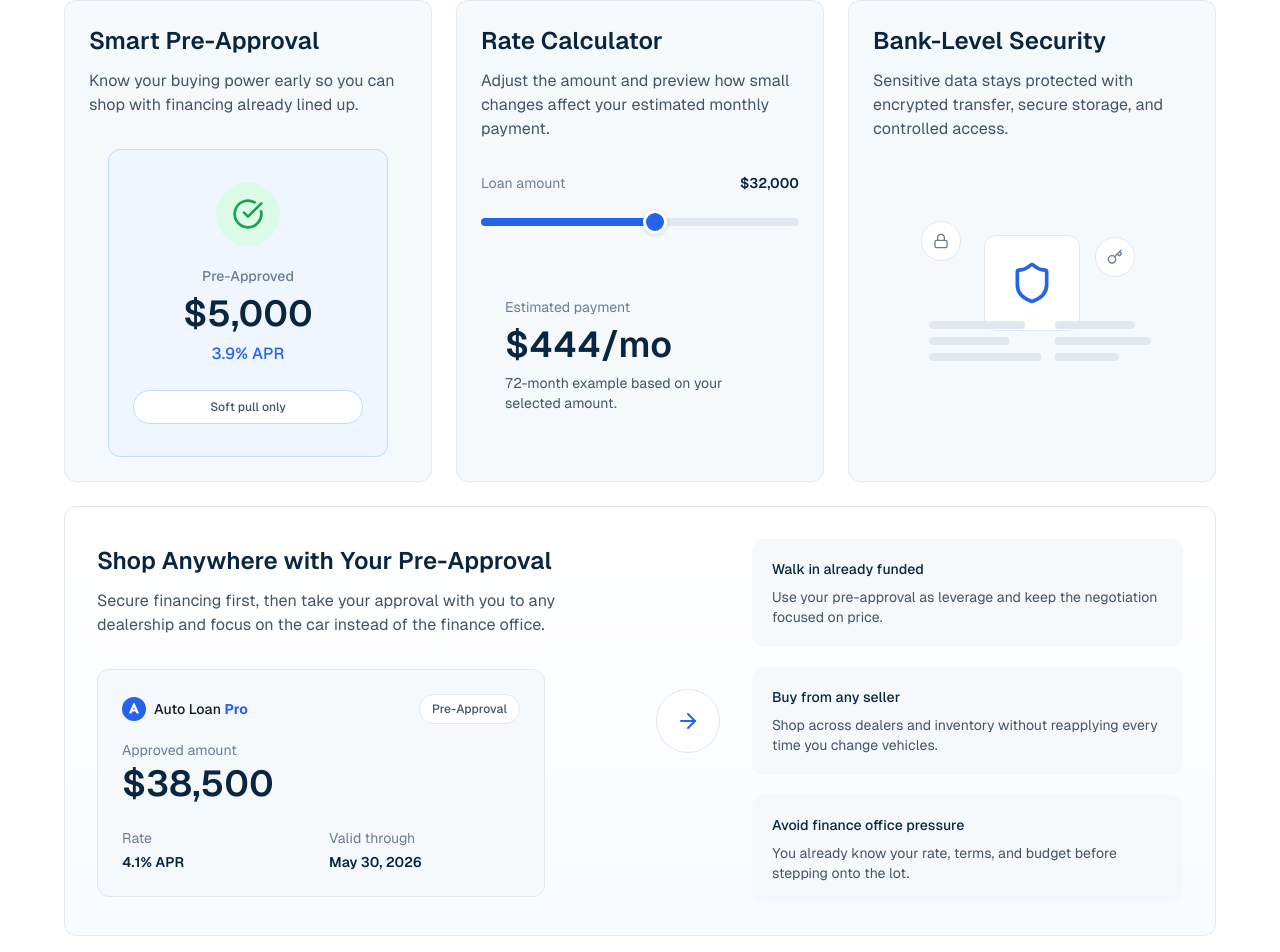
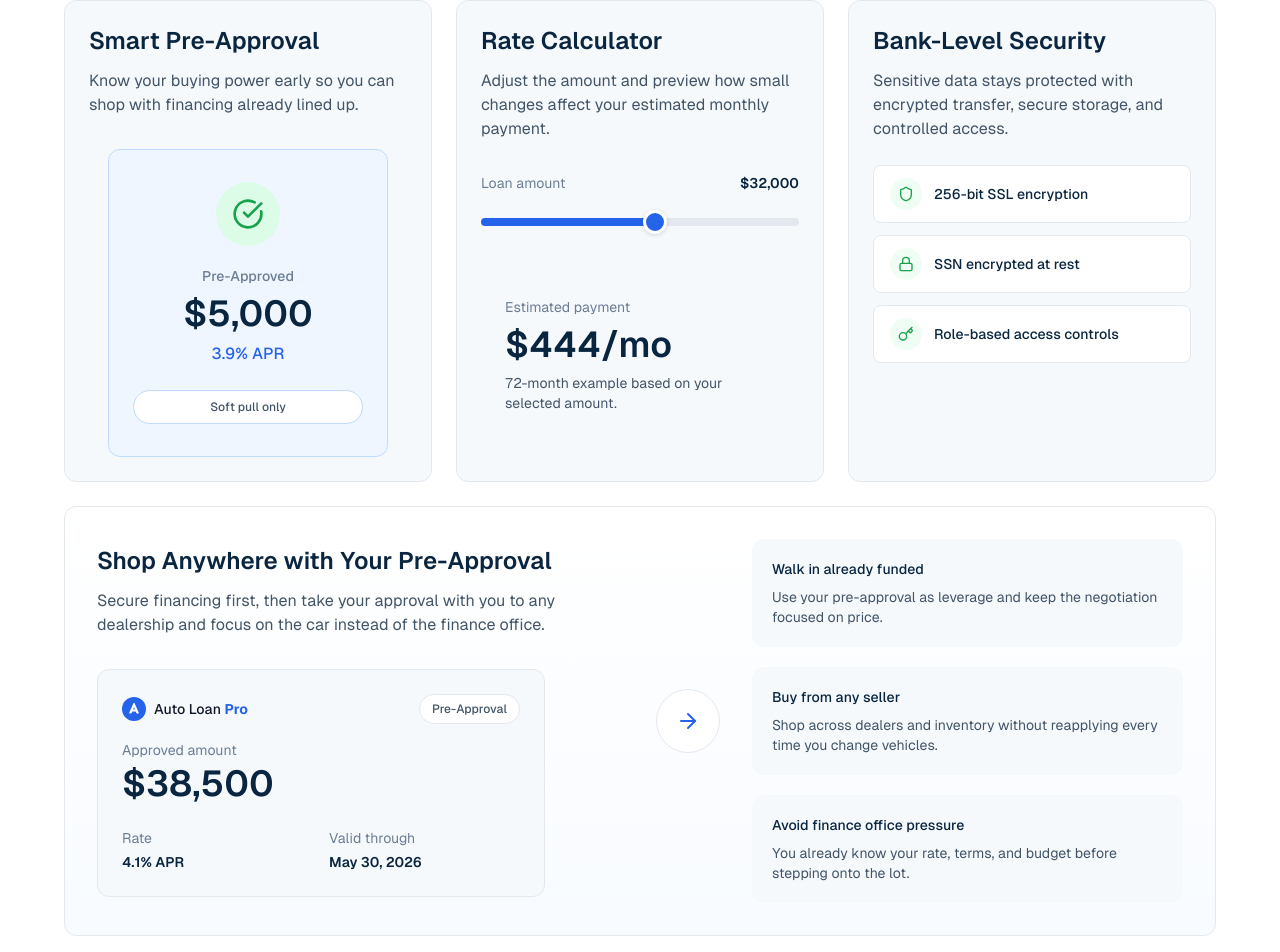
Before and after one commit to zurcxads/car-loan-pro, a Next.js app: page / in a window 1280 px wide. Shown: the part 2014-2966 px from the top of the page. Built offline with nearby package versions, Linux system fonts and the light colour scheme.

Commit message:
fix: replace security placeholder mockup with concrete checklist items

```diff
--- a/src/app/HomePageClient.tsx
+++ b/src/app/HomePageClient.tsx
@@ -345,26 +345,24 @@ const ApprovalMockup = memo(function ApprovalMockup() {
 
 const SecurityMockup = memo(function SecurityMockup() {
   return (
-    <div className="relative mt-8 flex min-h-[220px] items-center justify-center [will-change:transform]">
-      <div className="absolute left-1/2 top-1/2 h-40 w-40 -translate-x-1/2 -translate-y-1/2 rounded-full bg-[#F6F9FC]" />
-      <div className="relative flex h-24 w-24 items-center justify-center rounded-xl border border-[#E3E8EE] bg-white">
-        <Shield className="h-11 w-11 text-[#2563EB]" />
+    <div className="mt-6 space-y-3">
+      <div className="flex items-center gap-3 rounded-lg border border-[#E3E8EE] bg-white px-4 py-3">
+        <div className="flex h-8 w-8 shrink-0 items-center justify-center rounded-full bg-green-50">
+          <Shield className="h-4 w-4 text-green-600" />
+        </div>
+        <span className="text-sm font-medium text-[#0A2540]">256-bit SSL encryption</span>
       </div>
-      <div className="absolute left-12 top-12 flex h-10 w-10 items-center justify-center rounded-full border border-[#E3E8EE] bg-white">
-        <Lock className="h-4 w-4 text-[#6B7C93]" />
+      <div className="flex items-center gap-3 rounded-lg border border-[#E3E8EE] bg-white px-4 py-3">
+        <div className="flex h-8 w-8 shrink-0 items-center justify-center rounded-full bg-green-50">
+          <Lock className="h-4 w-4 text-green-600" />
+        </div>
+        <span className="text-sm font-medium text-[#0A2540]">SSN encrypted at rest</span>
       </div>
-      <div className="absolute right-14 top-16 flex h-10 w-10 items-center justify-center rounded-full border border-[#E3E8EE] bg-white">
-        <Key className="h-4 w-4 text-[#6B7C93]" />
-      </div>
-      <div className="absolute bottom-8 left-14 space-y-2">
-        <div className="h-2 w-24 rounded-full bg-[#E3E8EE]" />
-        <div className="h-2 w-20 rounded-full bg-[#E3E8EE]" />
-        <div className="h-2 w-28 rounded-full bg-[#E3E8EE]" />
-      </div>
-      <div className="absolute bottom-8 right-10 space-y-2">
-        <div className="h-2 w-20 rounded-full bg-[#E3E8EE]" />
-        <div className="h-2 w-24 rounded-full bg-[#E3E8EE]" />
-        <div className="h-2 w-16 rounded-full bg-[#E3E8EE]" />
+      <div className="flex items-center gap-3 rounded-lg border border-[#E3E8EE] bg-white px-4 py-3">
+        <div className="flex h-8 w-8 shrink-0 items-center justify-center rounded-full bg-green-50">
+          <Key className="h-4 w-4 text-green-600" />
+        </div>
+        <span className="text-sm font-medium text-[#0A2540]">Role-based access controls</span>
       </div>
     </div>
   );
```
